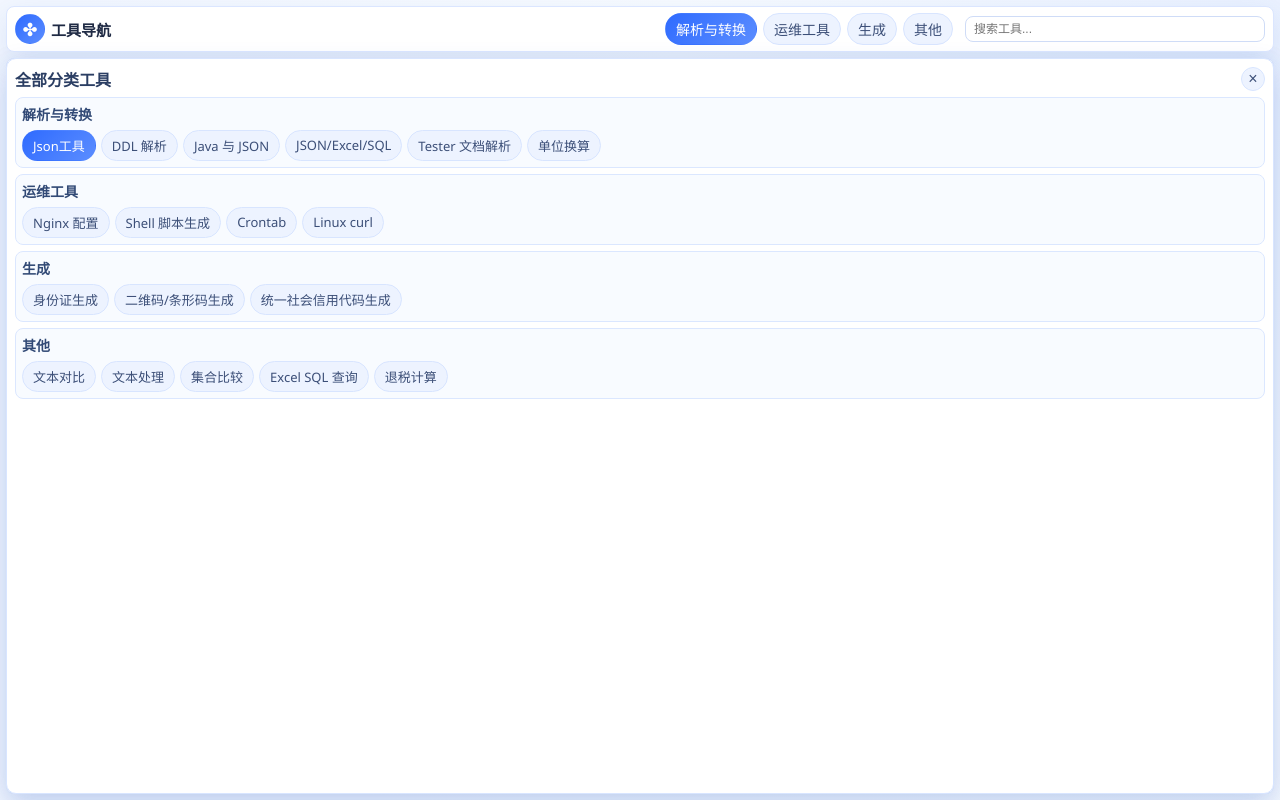
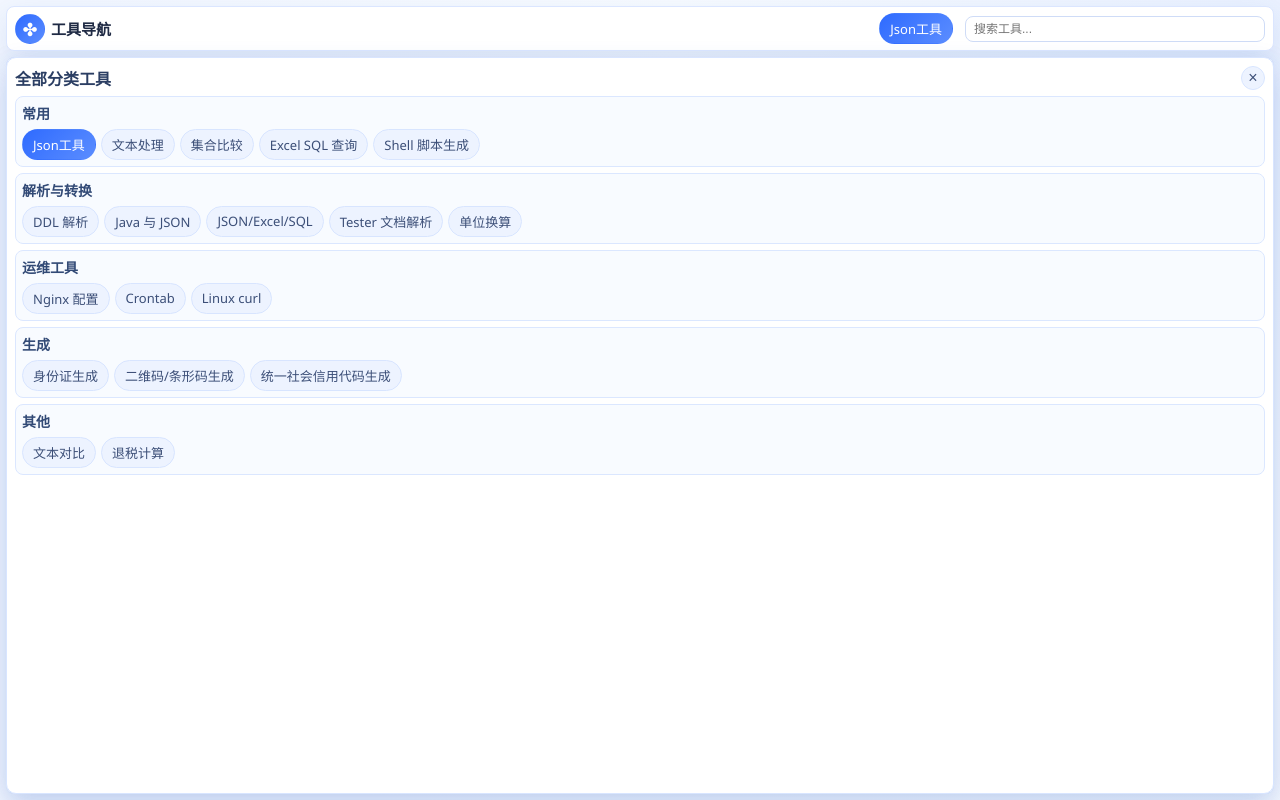
Before and after one commit to xiaochenbian-new/tool-nav, a plain HTML site: page index.html in a window 1280 px wide. Both pictures are taken after a click on the element "全部分类工具". Drawn offline with Linux system fonts and the light colour scheme.

Commit message:
去掉导航栏右边的分栏

```diff
--- a/index.html
+++ b/index.html
@@ -82,55 +82,16 @@
                 font-weight: 700;
                 white-space: nowrap;
             }
-            .category-nav {
+            .recent-nav {
                 display: inline-flex;
                 align-items: center;
                 gap: 6px;
                 flex-wrap: wrap;
                 margin-left: auto;
                 margin-right: 4px;
+                min-height: 30px;
             }
-            .category-item {
-                position: relative;
-                padding: 5px 10px;
-                border-radius: 999px;
-                border: 1px solid #d8e5ff;
-                background: #edf3ff;
-                color: #3c4f78;
-                font-size: 14px;
-                cursor: pointer;
-                user-select: none;
-            }
-            .category-item:hover,
-            .category-item.active {
-                color: #fff;
-                border-color: transparent;
-                background: linear-gradient(135deg, var(--primary), var(--primary-2));
-            }
-            .category-menu {
-                display: none;
-                position: absolute;
-                top: 100%;
-                left: 0;
-                min-width: 220px;
-                max-width: 360px;
-                padding: 12px 8px 8px;
-                border: 1px solid #d8e5ff;
-                border-radius: 10px;
-                background: #fff;
-                box-shadow: 0 10px 28px rgba(36, 90, 190, 0.16);
-                z-index: 26;
-            }
-            .category-item:hover .category-menu,
-            .category-item:focus-within .category-menu {
-                display: block;
-            }
-            .category-menu-list {
-                display: flex;
-                flex-wrap: wrap;
-                gap: 5px;
-            }
-            .menu-tool {
+            .recent-tool {
                 padding: 5px 10px;
                 font-size: 13px;
                 border: 1px solid #d8e5ff;
@@ -141,6 +102,9 @@
                 display: inline-flex;
                 align-items: center;
                 white-space: nowrap;
+                max-width: 140px;
+                overflow: hidden;
+                text-overflow: ellipsis;
             }
             .search-wrap {
                 width: 300px;
@@ -261,7 +225,7 @@
             }
             .tool-chip.active,
             .result-item.active,
-            .menu-tool.active {
+            .recent-tool.active {
                 color: #fff;
                 border-color: transparent;
                 background: linear-gradient(135deg, var(--primary), var(--primary-2));
@@ -297,8 +261,7 @@
             @media (max-width: 900px) {
                 .header { flex-direction: column; align-items: stretch; }
                 .left-zone { min-width: 0; }
-                .category-nav { width: 100%; }
-                .category-menu { left: 0; right: auto; max-width: calc(100vw - 24px); }
+                .recent-nav { width: 100%; margin-left: 0; justify-content: flex-start; }
                 .search-wrap { width: 100%; max-width: 100%; }
             }
         </style>
@@ -311,7 +274,7 @@
                         <div id="clover-toggle" class="clover-icon" title="全部分类工具">✤</div>
                         <div class="brand-title">工具导航</div>
                     </div>
-                    <div id="category-nav" class="category-nav"></div>
+                    <div id="recent-nav" class="recent-nav" title="最近打开的工具"></div>
                 </div>
                 <div class="search-wrap">
                     <input id="search-input" type="text" placeholder="搜索工具..." />
@@ -328,6 +291,8 @@
         </div>
         <script>
             const STORAGE_PREFIX = "tool_form_data_";
+            const RECENT_TOOLS_KEY = "tool_nav_recent_tool_ids";
+            const RECENT_TOOLS_MAX = 5;
             const FORM_CACHE = {};
             const FRAME_CACHE = {};
             const TOOLS = [
@@ -350,6 +315,8 @@
                 { id: "tab16", name: "单位换算", category: "解析与转换", path: "pages/单位换算工具.html", keywords: ["单位换算", "时间", "长度", "面积", "重量", "温度", "功率"] },
                 { id: "tab17", name: "退税计算", category: "其他", path: "pages/退税计算工具.html", keywords: ["退税", "出口退税", "税率", "计算"] }
             ];
+            /** 全部分类工具面板「常用」分栏（顺序即展示顺序） */
+            const COMMON_TOOL_IDS = ["tab8", "tab18", "tab13", "tab14", "tab5"];
             const DEFAULT_TAB_ID = "tab8";
             let currentId = "";
             let overviewVisible = false;
@@ -466,10 +433,126 @@
                 }, 220);
             }
 
+            function dedupeRecentSlots(slots) {
+                const seen = new Set();
+                const out = [];
+                (slots || []).forEach((id) => {
+                    if (!TOOLS.some((t) => t.id === id)) return;
+                    if (seen.has(id)) return;
+                    seen.add(id);
+                    out.push(id);
+                    if (out.length >= RECENT_TOOLS_MAX) return;
+                });
+                return out;
+            }
+
+            function loadRecentState() {
+                try {
+                    const raw = localStorage.getItem(RECENT_TOOLS_KEY);
+                    if (!raw) return { slots: [], lastUsed: {} };
+                    const parsed = JSON.parse(raw);
+                    if (parsed && typeof parsed === "object" && !Array.isArray(parsed) && Array.isArray(parsed.slots)) {
+                        let slots = dedupeRecentSlots(parsed.slots);
+                        const lastUsed = parsed.lastUsed && typeof parsed.lastUsed === "object" ? { ...parsed.lastUsed } : {};
+                        const slotSet = new Set(slots);
+                        Object.keys(lastUsed).forEach((k) => {
+                            if (!slotSet.has(k)) delete lastUsed[k];
+                        });
+                        const now = Date.now();
+                        slots.forEach((id, i) => {
+                            const t = lastUsed[id];
+                            if (typeof t !== "number" || !Number.isFinite(t)) {
+                                lastUsed[id] = now - (slots.length - i) * 1000;
+                            }
+                        });
+                        return { slots, lastUsed };
+                    }
+                    if (Array.isArray(parsed)) {
+                        const ids = dedupeRecentSlots(parsed);
+                        const lastUsed = {};
+                        const base = Date.now();
+                        ids.forEach((id, i) => {
+                            lastUsed[id] = base - i * 1000;
+                        });
+                        return { slots: ids, lastUsed };
+                    }
+                } catch (e) {
+                    // Ignore parse errors.
+                }
+                return { slots: [], lastUsed: {} };
+            }
+
+            function saveRecentState(state) {
+                try {
+                    localStorage.setItem(RECENT_TOOLS_KEY, JSON.stringify(state));
+                } catch (e) {
+                    // Ignore storage failures.
+                }
+            }
+
+            /** 固定槽位顺序；已收录的工具只刷新使用时间，新工具满员时替换最久未使用项并占据其槽位 */
+            function persistRecentToolId(toolId) {
+                if (!toolId || !TOOLS.some((t) => t.id === toolId)) return;
+                const now = Date.now();
+                let { slots, lastUsed } = loadRecentState();
+                slots = dedupeRecentSlots(slots);
+
+                const existingIdx = slots.indexOf(toolId);
+                if (existingIdx !== -1) {
+                    lastUsed[toolId] = now;
+                    saveRecentState({ slots, lastUsed });
+                    return;
+                }
+
+                if (slots.length < RECENT_TOOLS_MAX) {
+                    slots.push(toolId);
+                    lastUsed[toolId] = now;
+                    saveRecentState({ slots, lastUsed });
+                    return;
+                }
+
+                let lruId = slots[0];
+                let lruTime = lastUsed[lruId] != null ? lastUsed[lruId] : 0;
+                for (let i = 1; i < slots.length; i++) {
+                    const id = slots[i];
+                    const t = lastUsed[id] != null ? lastUsed[id] : 0;
+                    if (t < lruTime) {
+                        lruTime = t;
+                        lruId = id;
+                    }
+                }
+                const lruIdx = slots.indexOf(lruId);
+                delete lastUsed[lruId];
+                slots[lruIdx] = toolId;
+                lastUsed[toolId] = now;
+                saveRecentState({ slots, lastUsed });
+            }
+
+            function renderRecentNav() {
+                const nav = document.getElementById("recent-nav");
+                if (!nav) return;
+                nav.innerHTML = "";
+                const { slots } = loadRecentState();
+                const ids = dedupeRecentSlots(slots);
+                ids.forEach((tid) => {
+                    const tool = TOOLS.find((t) => t.id === tid);
+                    if (!tool) return;
+                    const chip = document.createElement("div");
+                    chip.className = "recent-tool";
+                    chip.setAttribute("data-id", tool.id);
+                    chip.textContent = tool.name;
+                    chip.title = tool.name;
+                    chip.addEventListener("click", function (e) {
+                        e.stopPropagation();
+                        openTool(tool.id, true);
+                    });
+                    nav.appendChild(chip);
+                });
+            }
+
             function openTool(id, updateHash) {
                 const tool = TOOLS.find((t) => t.id === id) || TOOLS[0];
                 if (currentId === tool.id) {
-                    updateActiveStates();
                     document.getElementById("search-results").classList.remove("visible");
                     hideOverviewPanel();
                     if (updateHash) {
@@ -478,6 +561,9 @@
                             window.location.hash = sameHash;
                         }
                     }
+                    persistRecentToolId(tool.id);
+                    renderRecentNav();
+                    updateActiveStates();
                     return;
                 }
 
@@ -499,6 +585,8 @@
                         // Ignore runtime restore failures.
                     }
                 }
+                persistRecentToolId(tool.id);
+                renderRecentNav();
                 updateActiveStates();
                 document.getElementById("search-results").classList.remove("visible");
                 hideOverviewPanel();
@@ -545,13 +633,8 @@
                 document.querySelectorAll(".result-item").forEach((el) => {
                     el.classList.toggle("active", el.getAttribute("data-id") === currentId);
                 });
-                document.querySelectorAll(".menu-tool").forEach((el) => {
+                document.querySelectorAll(".recent-tool").forEach((el) => {
                     el.classList.toggle("active", el.getAttribute("data-id") === currentId);
-                });
-                const currentTool = TOOLS.find((t) => t.id === currentId);
-                const currentCategory = currentTool ? currentTool.category : "";
-                document.querySelectorAll(".category-item").forEach((el) => {
-                    el.classList.toggle("active", el.getAttribute("data-category") === currentCategory);
                 });
                 document.querySelectorAll(".clover-tool").forEach((el) => {
                     el.classList.toggle("active", el.getAttribute("data-id") === currentId);
@@ -565,46 +648,9 @@
                 return TOOLS.some((t) => t.id === tab) ? tab : DEFAULT_TAB_ID;
             }
 
-            function renderCategoryNav() {
-                const nav = document.getElementById("category-nav");
-                nav.innerHTML = "";
-                const grouped = {};
-                TOOLS.forEach((tool) => {
-                    if (!grouped[tool.category]) grouped[tool.category] = [];
-                    grouped[tool.category].push(tool);
-                });
-
-                Object.keys(grouped).forEach((cat) => {
-                    const item = document.createElement("div");
-                    item.className = "category-item";
-                    item.setAttribute("data-category", cat);
-                    item.textContent = cat;
-
-                    const menu = document.createElement("div");
-                    menu.className = "category-menu";
-                    const list = document.createElement("div");
-                    list.className = "category-menu-list";
-                    grouped[cat].forEach((tool) => {
-                        const chip = document.createElement("div");
-                        chip.className = "menu-tool";
-                        chip.setAttribute("data-id", tool.id);
-                        chip.textContent = tool.name;
-                        chip.title = tool.name;
-                        chip.addEventListener("click", function (e) {
-                            e.stopPropagation();
-                            openTool(tool.id, true);
-                        });
-                        list.appendChild(chip);
-                    });
-                    menu.appendChild(list);
-                    item.appendChild(menu);
-                    nav.appendChild(item);
-                });
-                updateActiveStates();
-            }
-
             function renderOverviewPanel() {
                 const panel = document.getElementById("overview-panel");
+                const commonIdSet = new Set(COMMON_TOOL_IDS);
                 const grouped = {};
                 TOOLS.forEach((tool) => {
                     if (!grouped[tool.category]) grouped[tool.category] = [];
@@ -617,17 +663,17 @@
                     + "<button id=\"overview-close\" type=\"button\" class=\"overview-close\" title=\"关闭\">×</button>"
                     + "</div>";
 
-                Object.keys(grouped).forEach((cat) => {
+                function appendToolGroup(titleText, tools) {
+                    if (!tools.length) return;
                     const group = document.createElement("div");
                     group.className = "overview-group";
                     const title = document.createElement("div");
                     title.className = "overview-group-title";
-                    title.textContent = cat;
+                    title.textContent = titleText;
                     group.appendChild(title);
-
                     const toolsWrap = document.createElement("div");
                     toolsWrap.className = "overview-group-tools";
-                    grouped[cat].forEach((tool) => {
+                    tools.forEach((tool) => {
                         const chip = document.createElement("div");
                         chip.className = "tool-chip clover-tool";
                         chip.setAttribute("data-id", tool.id);
@@ -639,6 +685,14 @@
                     });
                     group.appendChild(toolsWrap);
                     panel.appendChild(group);
+                }
+
+                const commonTools = COMMON_TOOL_IDS.map((id) => TOOLS.find((t) => t.id === id)).filter(Boolean);
+                appendToolGroup("常用", commonTools);
+
+                Object.keys(grouped).forEach((cat) => {
+                    const toolsInCat = grouped[cat].filter((t) => !commonIdSet.has(t.id));
+                    appendToolGroup(cat, toolsInCat);
                 });
 
                 const closeBtn = document.getElementById("overview-close");
@@ -732,7 +786,7 @@
                 if (e.target.closest("#overview-panel")) return;
                 document.getElementById("search-results").classList.remove("visible");
                 if (e.target.closest(".header")) {
-                    if (e.target.closest(".category-item")) return;
+                    if (e.target.closest(".recent-tool")) return;
                     hideOverviewPanel();
                     return;
                 }
@@ -751,7 +805,7 @@
             });
 
             document.addEventListener("DOMContentLoaded", function () {
-                renderCategoryNav();
+                renderRecentNav();
                 openTool(getInitialTab(), false);
                 if (!window.location.hash) {
                     window.location.hash = "tab=" + DEFAULT_TAB_ID;
```
